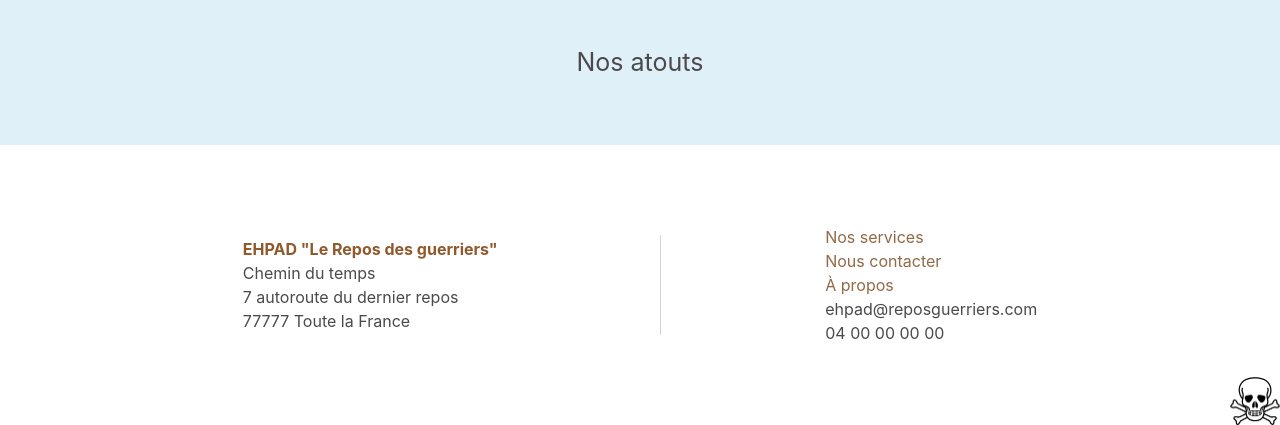
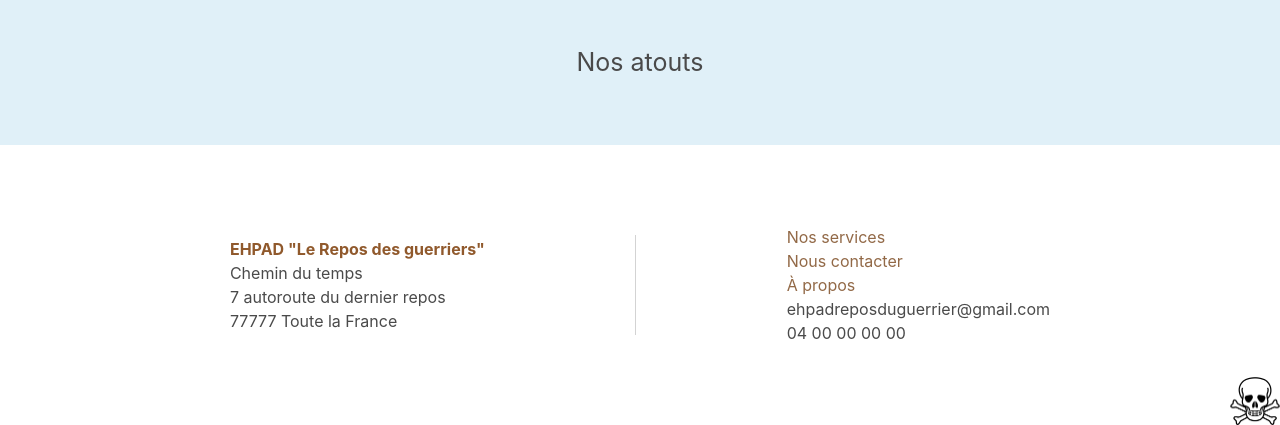
Before and after one commit to CloeCrdr/EHPADdjango, a Django app: page /a-propos/ in a window 1280 px wide. Shown: the part 1941-2366 px from the top of the page. Run offline with Django 4.2, Linux system fonts and the light colour scheme.

Commit message:
set email conf for prod

```diff
--- a/LiveApp/templates/LiveApp/base.html
+++ b/LiveApp/templates/LiveApp/base.html
@@ -42,7 +42,7 @@
         <a href="{% url 'LiveApp:services' %}">Nos services</a><br/>
         <a href="{% url 'LiveApp:contact' %}">Nous contacter</a><br/>
         <a href="{% url 'LiveApp:about' %}">À propos</a><br/>
-        ehpad@reposguerriers.com<br/>
+        ehpadreposduguerrier@gmail.com<br/>
         04 00 00 00 00
       </div>
     </div>
```
